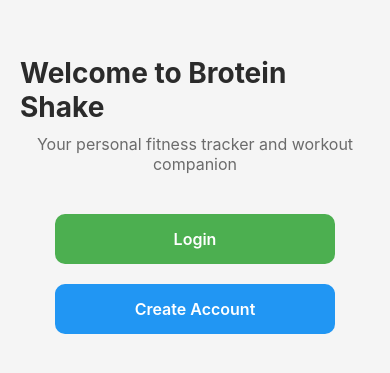
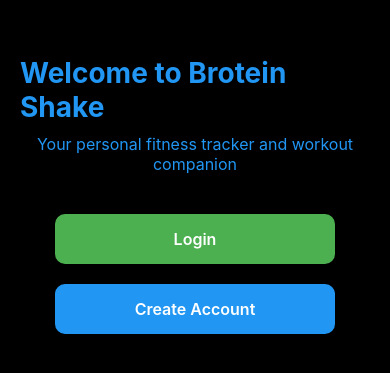
Before and after one commit to JaviM2425/Brogrammers-CSCI150-Project, a React Native app in the folder fitnesstracker/: screen /Welcome in a window 390 px wide. Shown: the part 217-590 px from the top of the page. Built offline with nearby package versions, Linux system fonts and the light colour scheme.

Commit message:
changed background color
colors

```diff
--- a/fitnesstracker/Components/WelcomeScreen.jsx
+++ b/fitnesstracker/Components/WelcomeScreen.jsx
@@ -29,7 +29,7 @@ export default function WelcomeScreen({ navigation }) {
 const styles = StyleSheet.create({
   container: {
     flex: 1,
-    backgroundColor: "#f5f5f5",
+    backgroundColor: "#000000ff",
     alignItems: "center",
     justifyContent: "center",
     padding: 20,
@@ -37,12 +37,12 @@ const styles = StyleSheet.create({
   title: {
     fontSize: 28,
     fontWeight: "bold",
-    color: "#2b2b2b",
+    color: "#2196F3",
     marginBottom: 10,
   },
   subtitle: {
     fontSize: 16,
-    color: "#6b6b6b",
+    color: "#2196F3",
     textAlign: "center",
     marginBottom: 40,
   },
--- a/fitnesstracker/Components/creation.jsx
+++ b/fitnesstracker/Components/creation.jsx
@@ -97,7 +97,7 @@ export default function Creation({ navigation }) {
 const styles = StyleSheet.create({
   container: {
     flex: 1,
-    backgroundColor: "#fff",
+    backgroundColor: "#ffffffff",
     justifyContent: "center",
     alignItems: "center",
     padding: 20,
--- a/fitnesstracker/Components/login.jsx
+++ b/fitnesstracker/Components/login.jsx
@@ -63,7 +63,7 @@ export default function Login({ navigation }) {
 const styles = StyleSheet.create({
   container: {
     flex: 1,
-    backgroundColor: "#fff",
+    backgroundColor: "#000000ff",
     justifyContent: "center",
     alignItems: "center",
     padding: 20,
--- a/fitnesstracker/package.json
+++ b/fitnesstracker/package.json
@@ -12,7 +12,7 @@
     "@react-navigation/native": "^7.1.18",
     "@react-navigation/native-stack": "^7.5.1",
     "axios": "^1.12.2",
-    "expo": "54.0.17",
+    "expo": "54.0.20",
     "expo-status-bar": "~3.0.8",
     "react": "19.1.0",
     "react-dom": "19.1.0",
```
Also changed, not shown: 1 other file (tests, documents, lock files or other folders).
